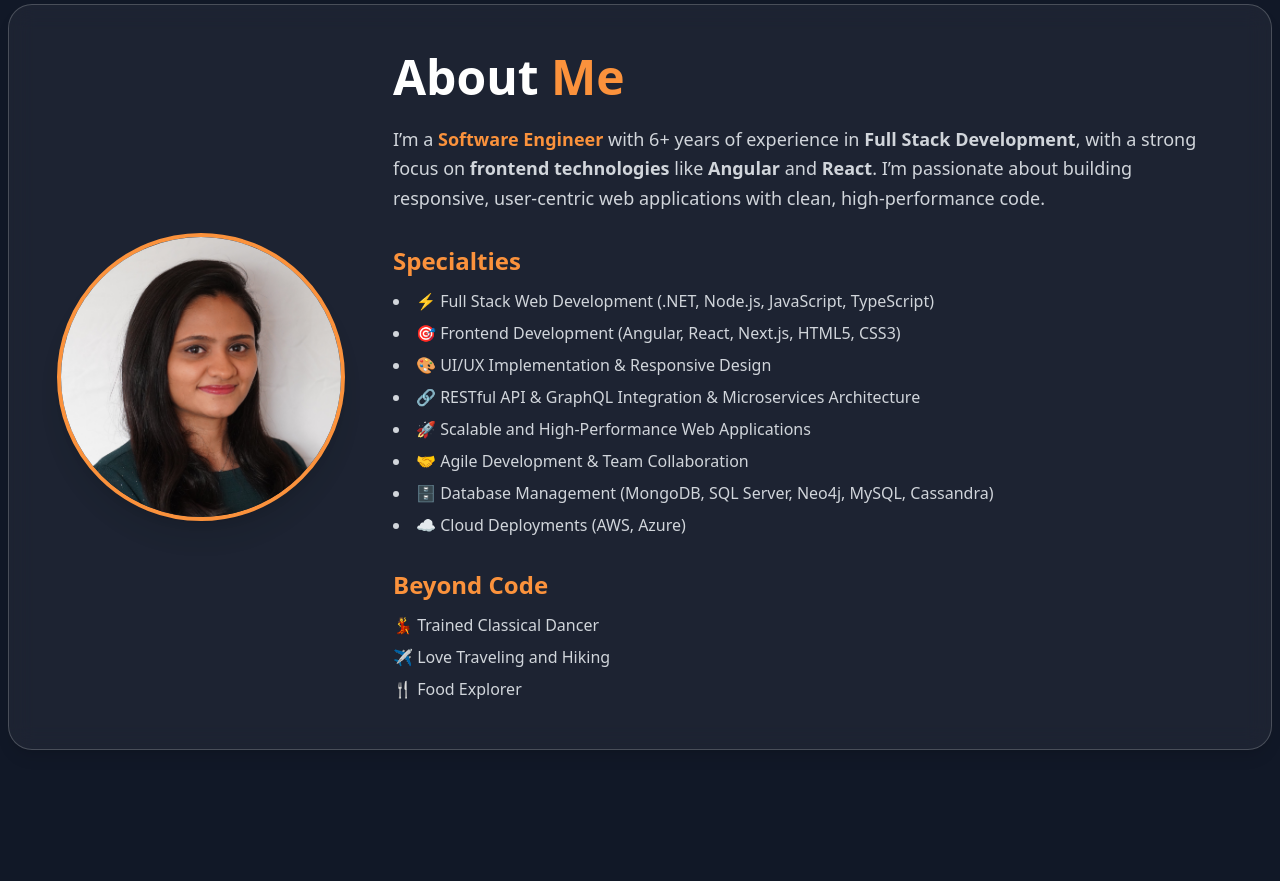
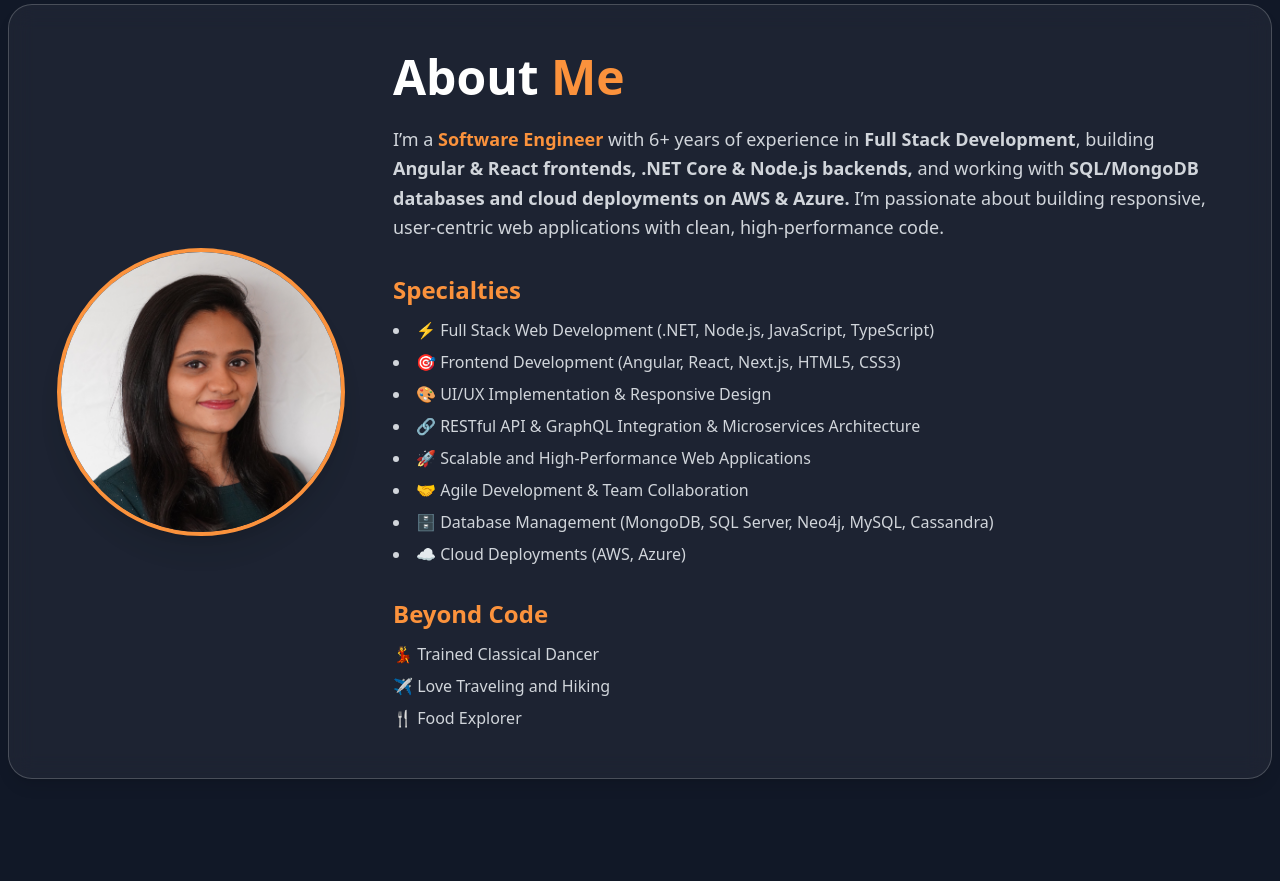
Before and after one commit to poojavelu/poojavelu.github.io, a Next.js app: page / in a window 1280 px wide. Shown: the part 860-1741 px from the top of the page. Built offline with nearby package versions, Linux system fonts and the light colour scheme.

Commit message:
Update About.tsx

```diff
--- a/src/components/About.tsx
+++ b/src/components/About.tsx
@@ -60,14 +60,12 @@ export default function About() {
               Software Engineer
             </span>{" "}
             with 6+ years of experience in {" "}
-            <strong>Full Stack Development</strong>, with a strong focus on
+            <strong>Full Stack Development</strong>, building
             {" "}
-            <strong>frontend technologies </strong>
-             like
+            <strong>Angular & React frontends, .NET Core & Node.js backends, </strong>
+             and working with
             {" "}
-            <strong> Angular </strong>
-            and {" "}
-            <strong>React</strong>.
+            <strong> SQL/MongoDB databases and cloud deployments on AWS & Azure. </strong>
             I’m passionate about building responsive, user-centric web applications with clean, high-performance code.
           </motion.p>
 
```
